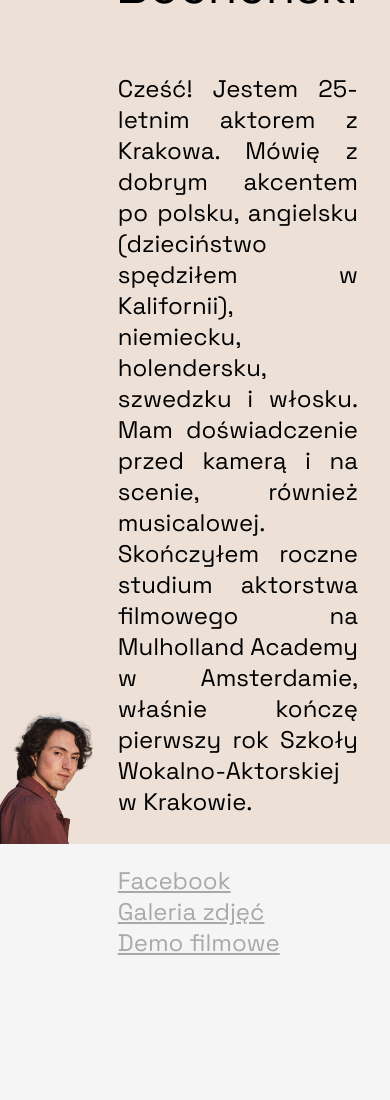
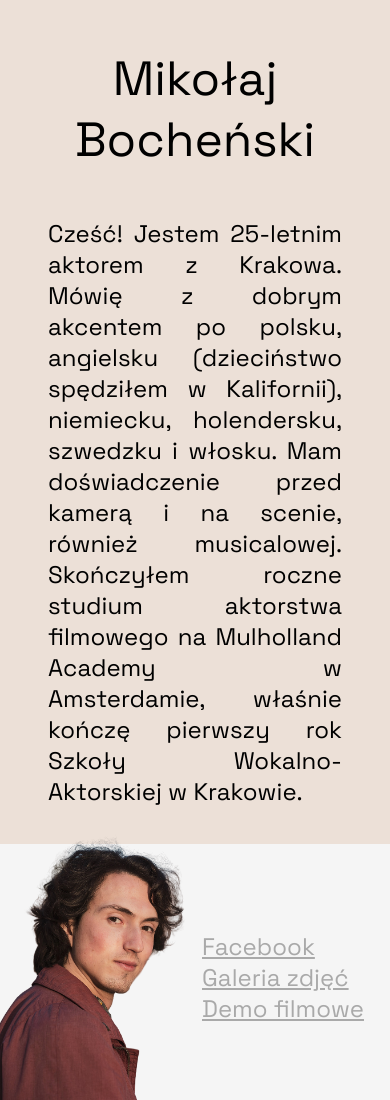
Before and after one commit to malyvsen/malyvsen.github.io, a React (Vite) app: page /aktor in a window 390 px wide. Before the commit the page ends 982 px from the top, so only its background shows below. Built offline with nearby package versions, Linux system fonts and the light colour scheme.

Commit message:
wip feat: "aktor" mobile view

```diff
--- a/src/routes/aktor.tsx
+++ b/src/routes/aktor.tsx
@@ -9,43 +9,16 @@ export default function Aktor() {
     <div
       style={{
         display: "flex",
-        flexDirection: "row",
+        flexDirection: "column",
+        justifyContent: "space-between",
         alignItems: "center",
         height: "100vh",
         backgroundColor: "#ece0d7",
       }}
     >
-      <div
-        style={{
-          display: "flex",
-          flexDirection: "column",
-          justifyContent: "flex-end",
-          alignItems: "start",
-          height: "100%",
-        }}
-      >
-        <img
-          src="/src/assets/cutout.png"
-          alt="Fotografia Mikołaja Bocheńskiego"
-          style={{
-            maxWidth: "100%",
-            maxHeight: "100%",
-            objectFit: "contain",
-            verticalAlign: "top",
-          }}
-        />
-      </div>
-      <div
-        style={{
-          display: "flex",
-          flexDirection: "column",
-          width: "75%",
-          maxWidth: "50em",
-          marginRight: "2em",
-        }}
-      >
-        <h1>Mikołaj Bocheński</h1>
-        <p style={{ fontSize: "1.5em", textAlign: "justify" }}>
+      <div style={{ marginTop: "1em" }}>
+        <h1 style={{ textAlign: "center" }}>Mikołaj Bocheński</h1>
+        <p style={{ fontSize: "1.5em", textAlign: "justify", margin: "2em" }}>
           Cześć! Jestem 25-letnim aktorem z Krakowa. Mówię z dobrym akcentem po
           polsku, angielsku (dzieciństwo spędziłem w Kalifornii), niemiecku,
           holendersku, szwedzku i włosku. Mam doświadczenie przed kamerą i na
@@ -53,15 +26,41 @@ export default function Aktor() {
           filmowego na Mulholland Academy w Amsterdamie, właśnie kończę pierwszy
           rok Szkoły Wokalno-Aktorskiej w Krakowie.
         </p>
-        <p style={{ fontSize: "1.5em", textAlign: "justify" }}>
+      </div>
+      <div style={{ display: "flex", width: "100%" }}>
+        <img
+          src="/src/assets/cutout.png"
+          style={{
+            width: "60%",
+            marginTop: "-48px",
+            marginRight: "-32px",
+            backgroundColor: "inherit",
+          }}
+        />
+        <div
+          style={{
+            display: "flex",
+            flexDirection: "column",
+            justifyContent: "center",
+          }}
+        >
+          <p
+            style={{
+              fontSize: "1.5em",
+              textAlign: "justify",
+            }}
+          >
             <a href="https://www.facebook.com/malyvsen">Facebook</a>
             <br />
             <a href="https://photos.app.goo.gl/yFrqRuZ5tNMAWF5MA">
               Galeria zdjęć
             </a>
             <br />
-          <a href="https://www.youtube.com/watch?v=DupTZI6PZTQ">Demo filmowe</a>
+            <a href="https://www.youtube.com/watch?v=DupTZI6PZTQ">
+              Demo filmowe
+            </a>
           </p>
+        </div>
       </div>
     </div>
   );
```
Lines whose indentation alone changed are shown as unchanged.
